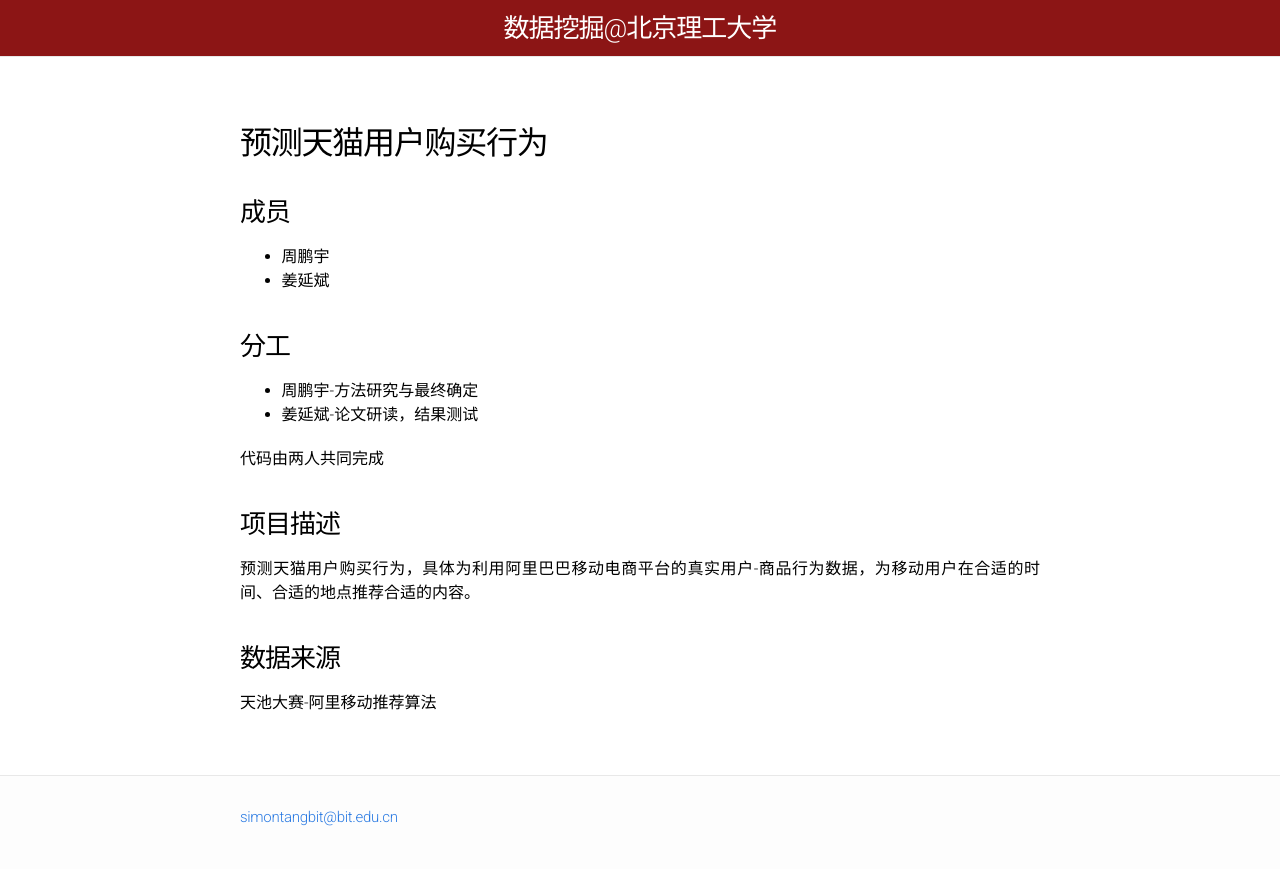
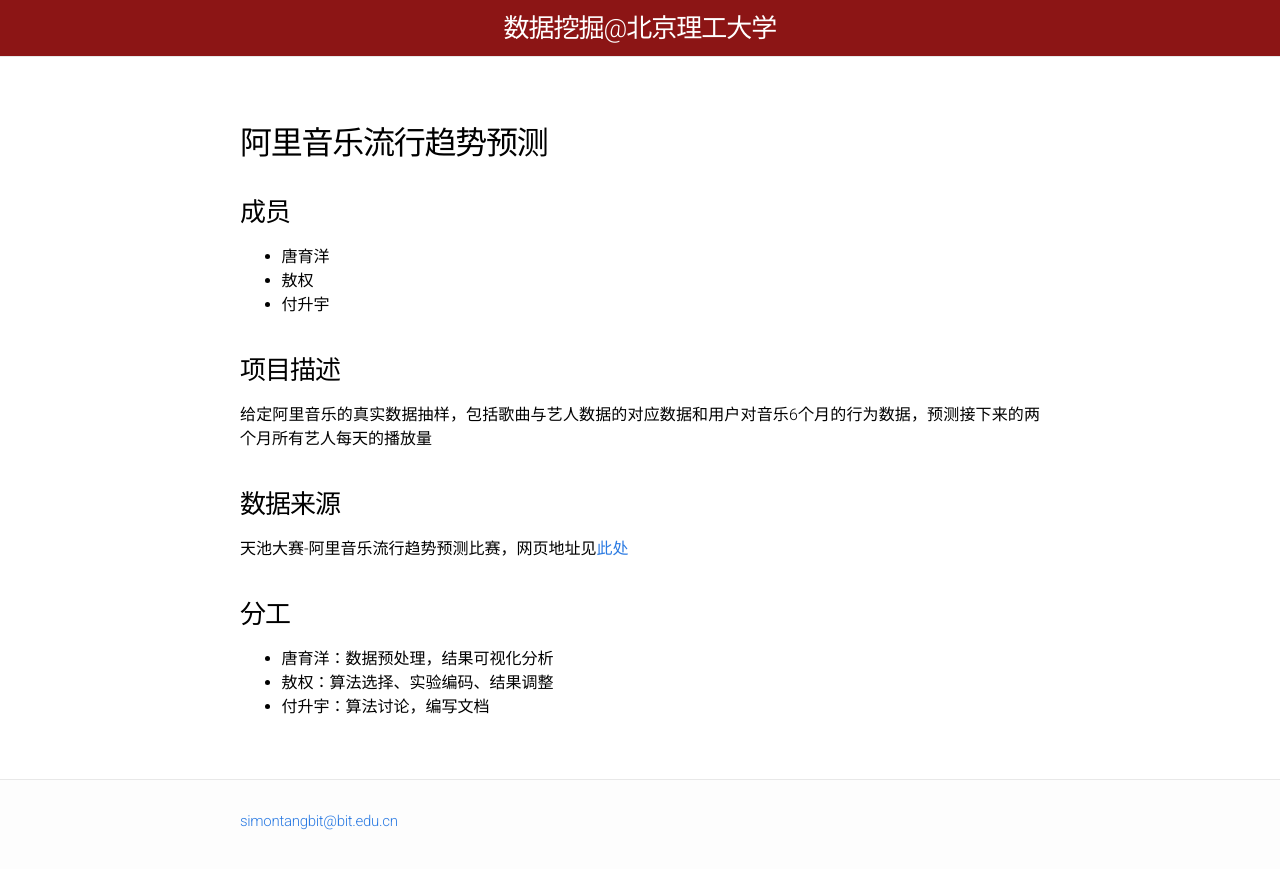
Before and after one commit to BITDM/bitdm.github.io, a Jekyll site: the page built from 2016/projects/p20/proposal.md, in a window 1280 px wide. Shown: the top 869 px of the page. Built offline with Jekyll 4.4.1, drawn with Linux system fonts in a browser that asks for light colours.

Commit message:
更新小组项目描述

```diff
--- a/2016/projects/p20/proposal.md
+++ b/2016/projects/p20/proposal.md
@@ -4,24 +4,24 @@ mathjax: true
 permalink: /projects/p20/proposal/
 ---
 
-## 预测天猫用户购买行为
+## 阿里音乐流行趋势预测
 
 ### 成员
 
-- 周鹏宇
-- 姜延斌
+- 唐育洋
+- 敖权
+- 付升宇
+
+### 项目描述
+
+给定阿里音乐的真实数据抽样，包括歌曲与艺人数据的对应数据和用户对音乐6个月的行为数据，预测接下来的两个月所有艺人每天的播放量
+
+### 数据来源
+
+天池大赛-阿里音乐流行趋势预测比赛，网页地址见[此处](https://tianchi.shuju.aliyun.com)
 
 ### 分工
 
-- 周鹏宇-方法研究与最终确定
-- 姜延斌-论文研读，结果测试
-
-代码由两人共同完成
-
-### 项目描述
-
-预测天猫用户购买行为，具体为利用阿里巴巴移动电商平台的真实用户-商品行为数据，为移动用户在合适的时间、合适的地点推荐合适的内容。
-
-### 数据来源
-
-天池大赛-阿里移动推荐算法
+- 唐育洋：数据预处理，结果可视化分析
+- 敖权：算法选择、实验编码、结果调整
+- 付升宇：算法讨论，编写文档
```
